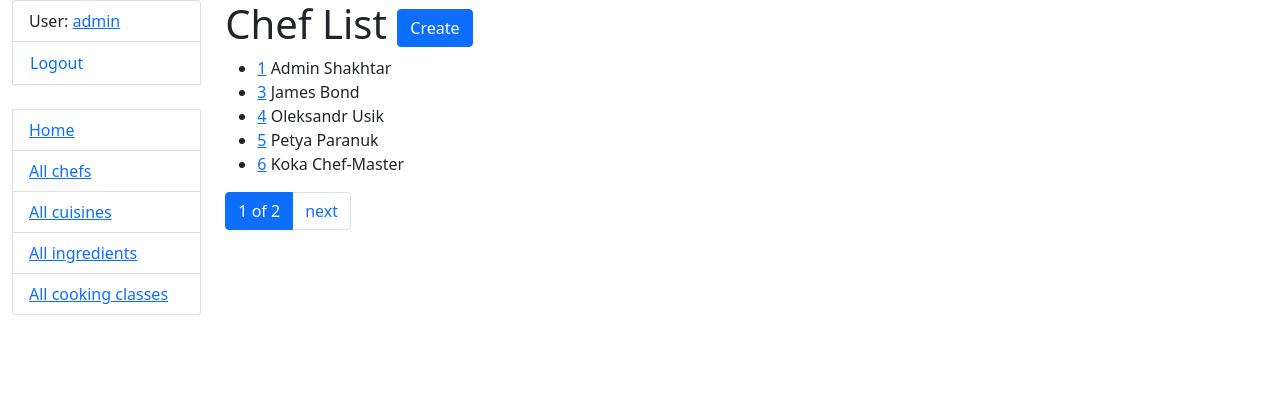
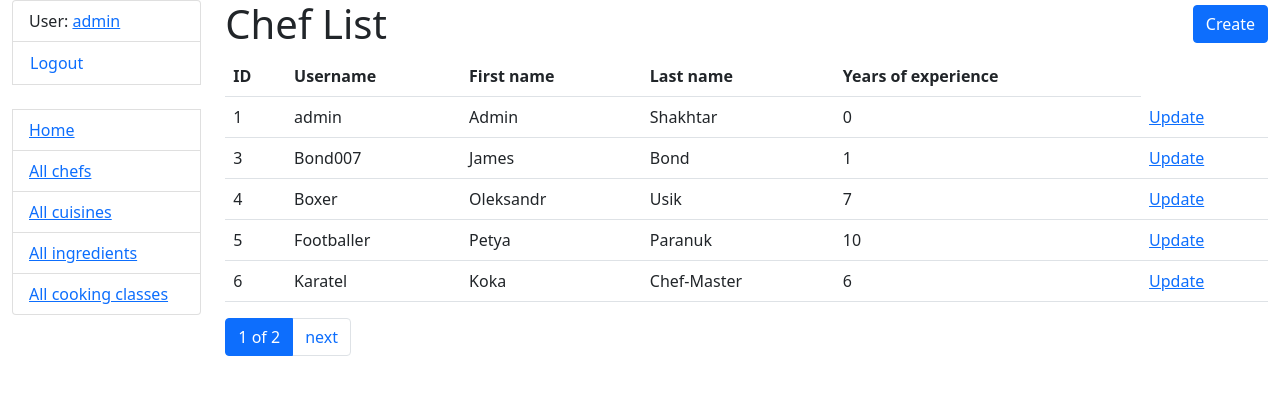
Before and after one commit to KiporenkoMaksym/cook-booker, a Django app: page /chefs/ in a window 1280 px wide. Shown: the top 395 px of the page. Run offline with Django 5.2, Linux system fonts and the light colour scheme; a user stored in the database is signed in; data comes from the database, SQL or seed files in the repository; both versions use the stored data as it was after the commit.

Commit message:
add delete and update to chefs

```diff
--- a/classes/urls.py
+++ b/classes/urls.py
@@ -10,12 +10,16 @@ from classes.views import (
     CookingClassDetailView,
     CuisineDetailView,
     ChefCreateView,
+    ChefUpdateView,
+    ChefDeleteView,
 )
 
 urlpatterns = [
     path("", index, name="index"),
     path("chefs/", ChefListView.as_view(), name="chef-list"),
     path("chefs/create/", ChefCreateView.as_view(), name="chef-create"),
+    path("chefs/<int:pk>/update/", ChefUpdateView.as_view(), name="chef-update"),
+    path("chefs/<int:pk>/delete/", ChefDeleteView.as_view(), name="chef-delete"),
     path("chefs/<int:pk>/", ChefDetailView.as_view(), name="chef-detail"),
     path("cuisines/", CuisineListView.as_view(), name="cuisine-list"),
     path("cuisines/<int:pk>/", CuisineDetailView.as_view(), name="cuisine-detail"),
--- a/classes/views.py
+++ b/classes/views.py
@@ -33,15 +33,26 @@ class ChefListView(LoginRequiredMixin, generic.ListView):
     paginate_by = 5
 
 
+class ChefDetailView(LoginRequiredMixin, generic.DetailView):
+    model = Chef
+    template_name = "classes/chef_detail.html"
+
+
 class ChefCreateView(LoginRequiredMixin, generic.CreateView):
     model = Chef
     fields = "__all__"
     success_url = reverse_lazy("classes:chef-list")
 
 
-class ChefDetailView(LoginRequiredMixin, generic.DetailView):
+class ChefUpdateView(LoginRequiredMixin, generic.UpdateView):
     model = Chef
-    template_name = "classes/chef_detail.html"
+    fields = "__all__"
+    success_url = reverse_lazy("classes:chef-list")
+
+
+class ChefDeleteView(LoginRequiredMixin, generic.DeleteView):
+    model = Chef
+    success_url = reverse_lazy("classes:chef-list")
 
 
 class CuisineListView(LoginRequiredMixin, generic.ListView):
--- a/templates/classes/chef_form.html
+++ b/templates/classes/chef_form.html
@@ -2,7 +2,7 @@
 {% load crispy_forms_filters %}
 
 {% block content %}
-  <h1>Create chef</h1>
+  <h1>{{ object|yesno:"Update, Create" }} chef</h1>
   <form action="" method="post" novalidate>
     {% csrf_token %}
     {{ form|crispy }}
--- a/templates/classes/chef_list.html
+++ b/templates/classes/chef_list.html
@@ -1,19 +1,34 @@
 {% extends "base.html" %}
 
 {% block content %}
-  <h1>
+  <h1 class="d-flex justify-content-between align-items-center">
     Chef List
     <a href="{% url 'classes:chef-create' %}" class="btn btn-primary link-to-page">Create</a>
   </h1>
   {% if chef_list %}
-    <ul>
-      {% for chef in chef_list %}
-        <li>
-          <a href="{% url 'classes:chef-detail' pk=chef.id %}">{{ chef.id }}</a>
-          {{ chef.first_name }} {{ chef.last_name }}
-        </li>
-      {% endfor %}
-    </ul>
+    <table class="table">
+      <tr>
+        <th>ID</th>
+        <th>Username</th>
+        <th>First name</th>
+        <th>Last name</th>
+        <th>Years of experience</th>
+      </tr>
+    {% for chef in chef_list %}
+      <tr>
+        <td>{{ chef.id }}</td>
+        <td>{{ chef.username }}</td>
+        <td>{{ chef.first_name }}</td>
+        <td>{{ chef.last_name }}</td>
+        <td>{{ chef.years_of_experience }}</td>
+        <td>
+          <a href="{% url "classes:chef-update" chef.pk %}">
+            Update
+          </a>
+        </td>
+      </tr>
+    {% endfor %}
+    </table>
     {% else %}
       <p>There are no chefs in courses</p>
   {% endif %}
```
Also changed, not shown: templates/classes/chef_confirm_delete.html (added, +9 -0 lines), db.sqlite3.
